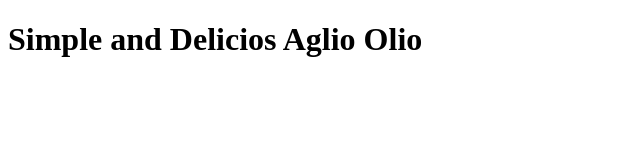
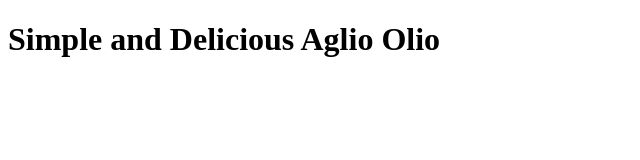
Before and after one commit to nishant1934/odin-recipes, a plain HTML site: page recipes/aglio_olio.html in a window 1280 px wide. Shown: the whole page, without its empty margins (0-640 px from the left). Drawn offline with Linux system fonts and the light colour scheme.

Commit message:
Fix typo

```diff
--- a/recipes/aglio_olio.html
+++ b/recipes/aglio_olio.html
@@ -5,6 +5,6 @@
         <title>Aglio olio</title>
     </head>
     <body>
-        <h1>Simple and Delicios Aglio Olio</h1>
+        <h1>Simple and Delicious Aglio Olio</h1>
     </body>
 </html>
```
